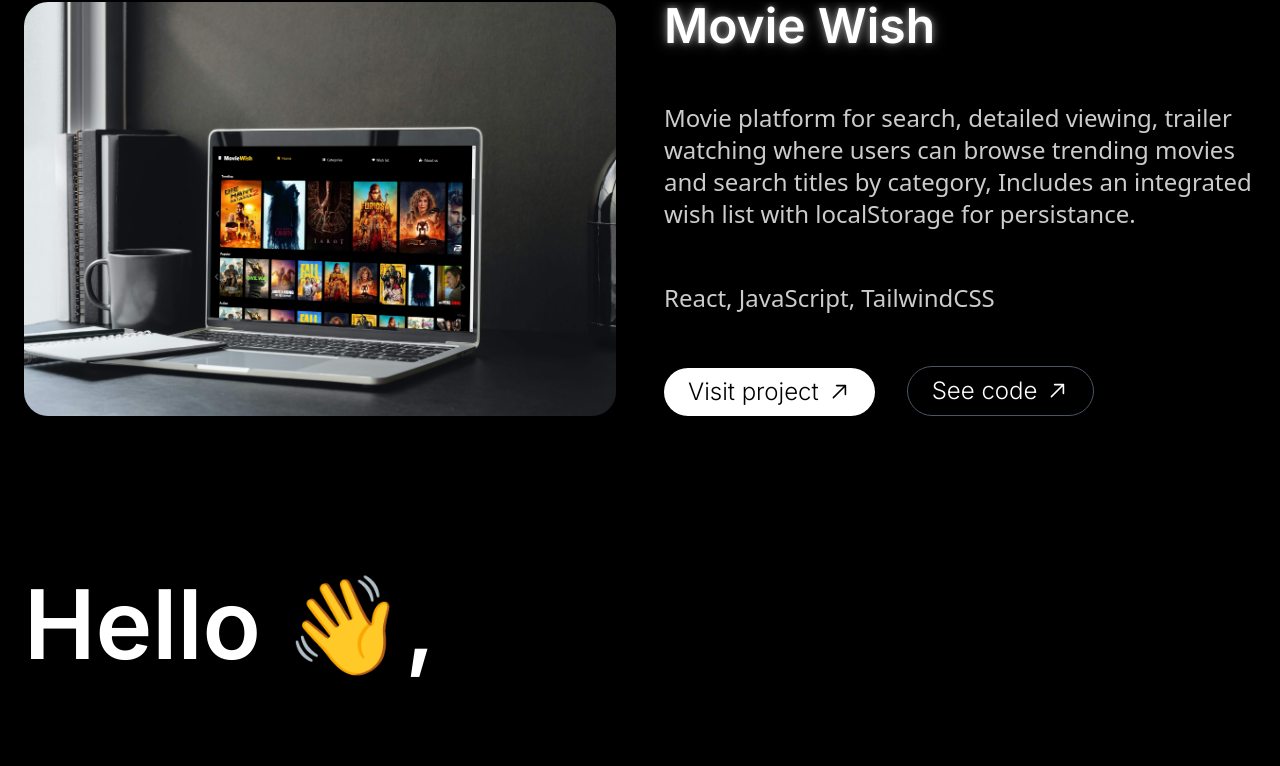
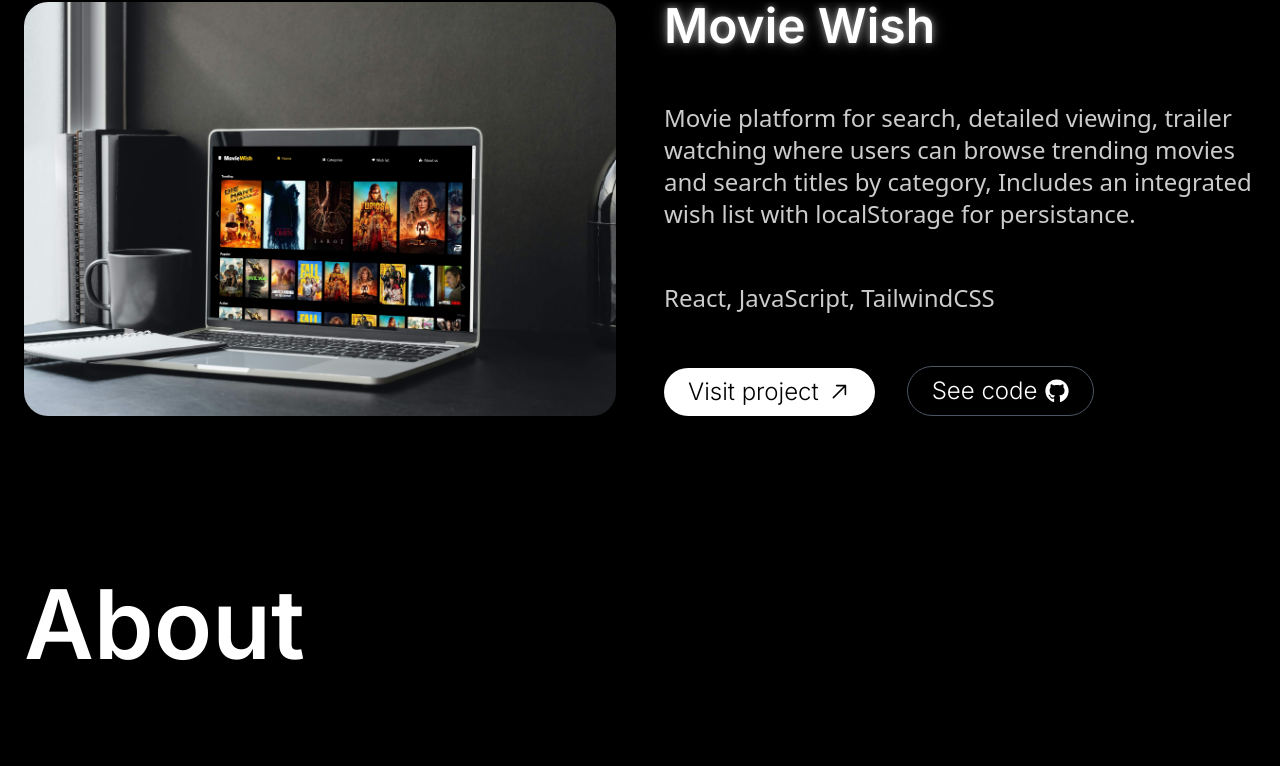
Before and after one commit to beMimg/bemimg-website, a Next.js app: page / in a window 1280 px wide. Shown: the part 3268-4034 px from the top of the page. Built offline with nearby package versions, Linux system fonts and the light colour scheme.

Commit message:
Modify About.tsx h1 to About, and redo paragraph

```diff
--- a/components/About.tsx
+++ b/components/About.tsx
@@ -20,7 +20,7 @@ const About = () => {
           }}
           className="text-6xl font-semibold md:text-8xl"
         >
-          Hello 👋,
+          About
         </motion.h1>
         <motion.div
           initial={{ opacity: 0 }}
@@ -34,12 +34,12 @@ const About = () => {
         >
           <div className="flex flex-col justify-between gap-12 lg:w-[50%]">
             <p className="font-sans font-extralight opacity-80">
-              I&apos;m Bernardo, a Full Stack JavaScript Developer experienced
-              on the <strong>MERN</strong> Stack (MongoDB, Express.js, React &
-              Node.js). I&apos;ve honed my skills through self-learning and
-              hands-on projects. I&apos;m passionate about{" "}
-              <strong>problem-solving</strong>, <strong>coding</strong> and{" "}
-              <strong>learning</strong>. After a long journey driven by my
+              Hi, I&apos;m Bernardo, a Full Stack JavaScript Developer
+              experienced on the <strong>MERN</strong> Stack (MongoDB,
+              Express.js, React & Node.js) and I&apos;ve honed my skills through
+              self-learning and hands-on projects.<br></br> I&apos;m passionate
+              about <strong>problem-solving</strong>, <strong>coding</strong>,{" "}
+              <strong>learning</strong> and after a long journey driven by my
               passion for programming, I&apos;ve decided to make a career change
               to pursue this dream.
             </p>
--- a/components/Project.tsx
+++ b/components/Project.tsx
@@ -2,6 +2,7 @@ import React, { useEffect, useRef } from "react";
 import { motion, useAnimation, useInView } from "framer-motion";
 import Image, { StaticImageData } from "next/image";
 import { RxArrowTopRight } from "react-icons/rx";
+import { FaGithub } from "react-icons/fa";
 
 interface ProjectProps {
   image: StaticImageData;
@@ -94,7 +95,7 @@ const Project = ({
             className="flex cursor-pointer flex-row items-center gap-2 self-end rounded-full border border-gray-600 bg-black p-2 px-4 text-white transition-all hover:border-white lg:px-6"
           >
             <p className="font-light">See code</p>
-            <RxArrowTopRight />
+            <FaGithub />
           </a>
         </div>
       </motion.div>
```
